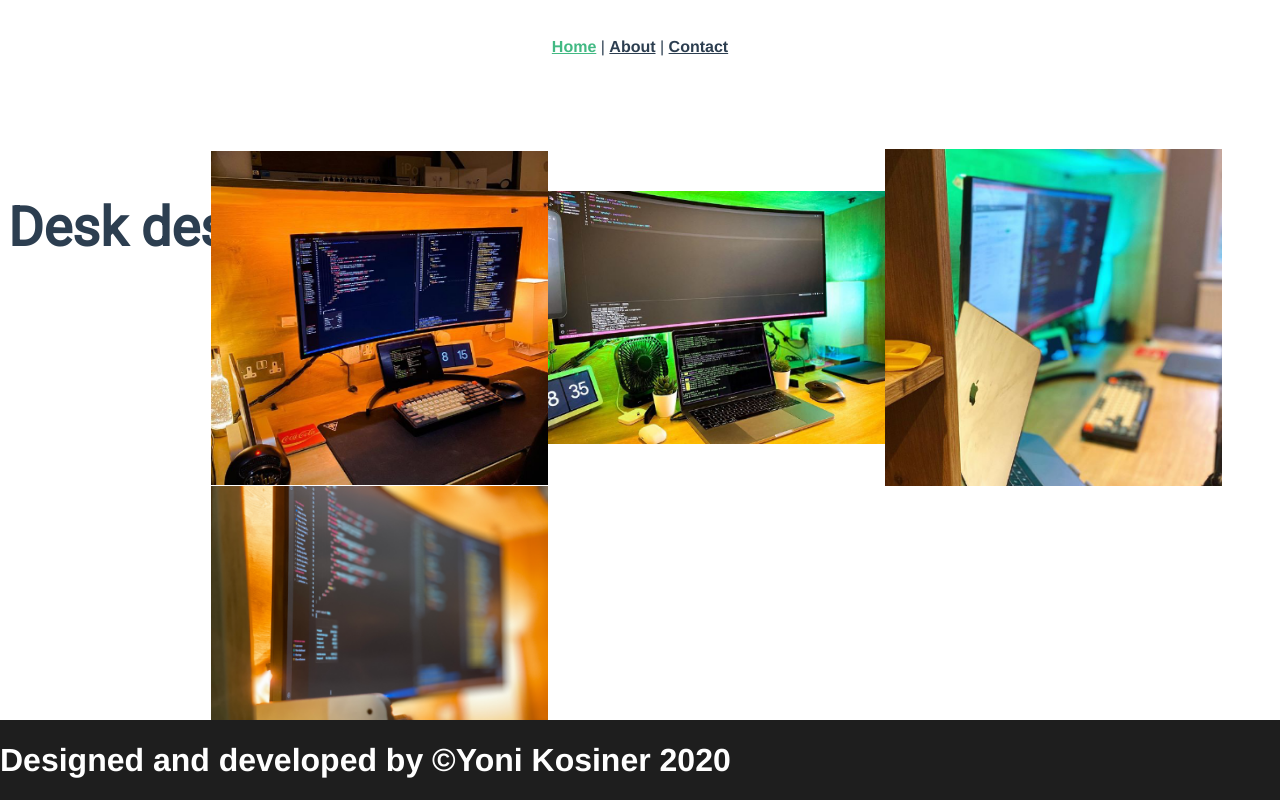
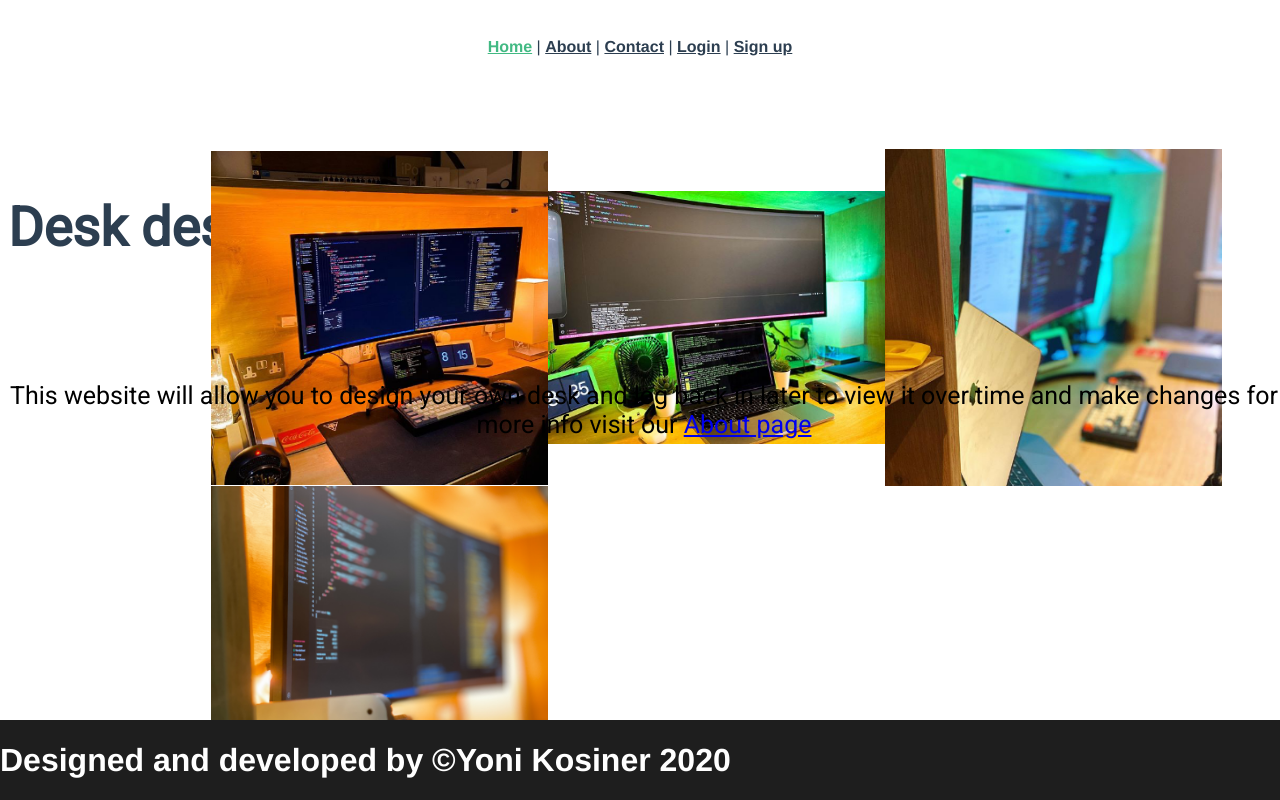
Before and after one commit to skykosiner/Desk-design, a Vue app: page /#/ in a window 1280 px wide. Built offline with nearby package versions, Linux system fonts and the light colour scheme.

Commit message:
added routes for login and sighnup

```diff
--- a/src/App.vue
+++ b/src/App.vue
@@ -3,16 +3,21 @@
     <div id="nav">
       <router-link to="/">Home</router-link> |
       <router-link to="/about">About</router-link> |
-      <router-link to="/contact">Contact</router-link>
+      <router-link to="/contact">Contact</router-link> |
+      <router-link to="/login">Login</router-link> |
+      <router-link to="/sign-up">Sign up</router-link>
     </div>
     <router-view/>
+    <Footer />
   </div>
 </template>
 
 <script>
+import Footer from './components/Footer'
 export default {
   name: "App",
   components: {
+    Footer
   }
 }
 </script>
--- /dev/null
+++ b/src/Login-pages/Login.vue
@@ -0,0 +1,13 @@
+<template>
+    <div calss="login">
+        <h1>Login</h1>
+    </div>
+</template>
+
+<script>
+// Global css
+import '../App.css'
+export default {
+    name: "Login"
+}
+</script>
--- a/src/views/Home.vue
+++ b/src/Pages/Home.vue
@@ -2,14 +2,14 @@
   <div class="home">
     <h1 class="title">Desk design</h1>
     <Images />
-    <Footer />
+    <About />
   </div>
 </template>
 
 <script>
 // Components
 import Images from '../components/Image';
-import Footer from '../components/Footer'
+import About from '../components/About'
 // Global css
 import '../App.css'
 
@@ -17,7 +17,7 @@ export default {
   name: 'Home',
   components: {
     Images,
-    Footer
+    About,
   }
 }
 </script>
--- /dev/null
+++ b/src/components/About.vue
@@ -0,0 +1,24 @@
+<template>
+    <div class="about">
+        <p>This website will allow you to design your own desk and log back in later to view it over time and make changes for more info visit our
+        <router-link to="/about">About page</router-link></p>
+    </div>
+</template>
+
+<script>
+export default {
+    name: "About"
+}
+</script>
+
+<style scoped>
+    .about{
+        position: absolute;
+        bottom: 42%;
+        font-size: 25px;
+        font-family: 'Roboto', sans-serif;
+    }
+    .about p {
+        color: #000;
+    }
+</style>
--- a/src/router/index.js
+++ b/src/router/index.js
@@ -1,7 +1,9 @@
 import Vue from 'vue';
 import VueRouter from 'vue-router';
-import Home from '../views/Home.vue';
-import Contact from '../views/Contact.vue'
+import Home from '../Pages/Home.vue';
+import Contact from '../Pages/Contact.vue'
+import Login from '../Login-pages/Login.vue'
+import Signup from '../Login-pages/Signup.vue'
 
 Vue.use(VueRouter)
 
@@ -17,12 +19,22 @@ const routes = [
     // route level code-splitting
     // this generates a separate chunk (about.[hash].js) for this route
     // which is lazy-loaded when the route is visited.
-    component: () => import(/* webpackChunkName: "about" */ '../views/About.vue')
+    component: () => import(/* webpackChunkName: "about" */ '../Pages/About.vue')
   },
   {
     path: "/contact",
     name: "contact",
     component: Contact
+  },
+  {
+    path: "/login",
+    name: "Login",
+    component: Login
+  },
+  {
+    path: "/sign-up",
+    name: "sign up",
+    component: Signup
   }
 ]
 
```
Also changed, not shown: src/Login-pages/Signup.vue (added), src/Pages/About.vue (renamed from src/views/About.vue), src/Pages/Contact.vue (renamed from src/views/Contact.vue).
